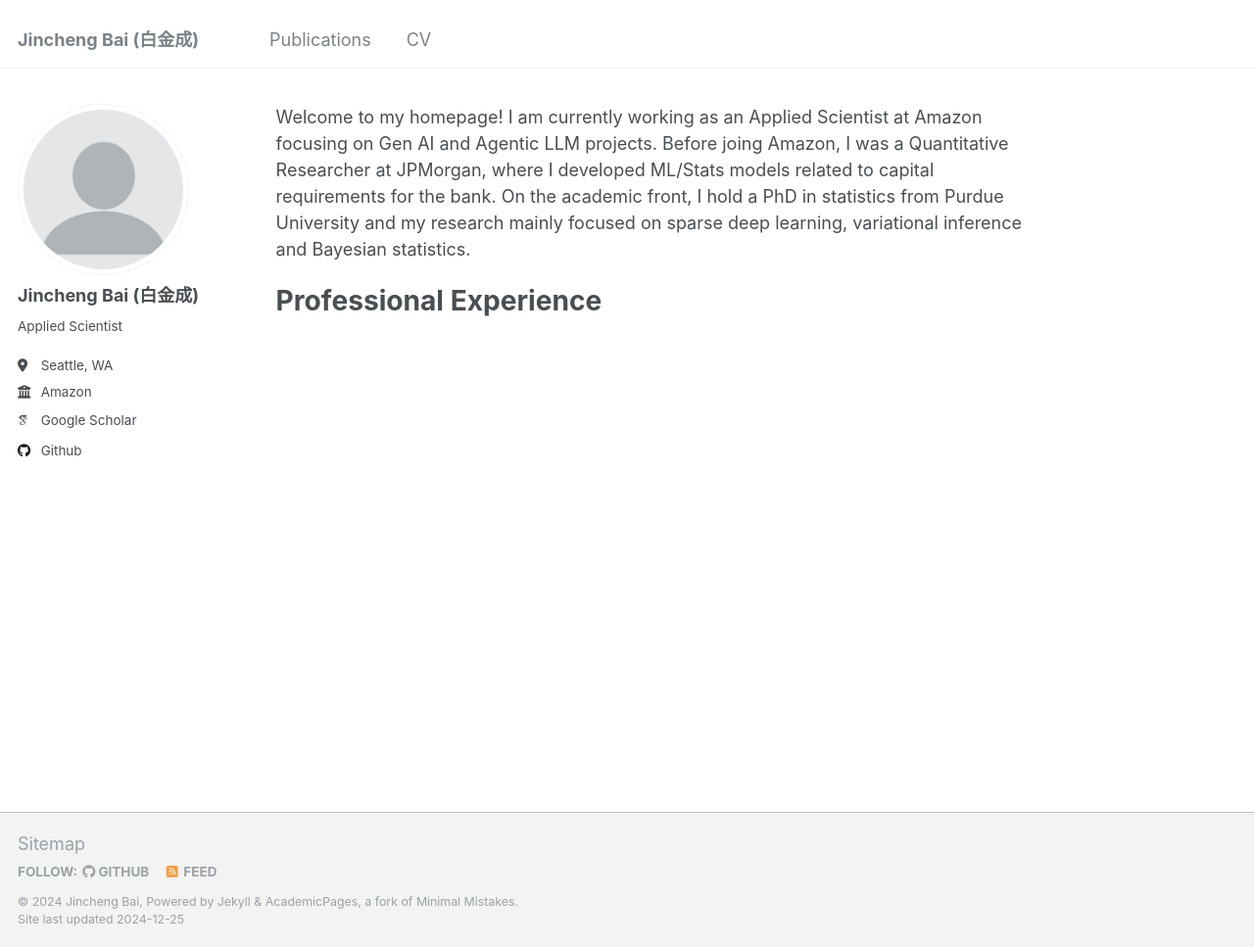
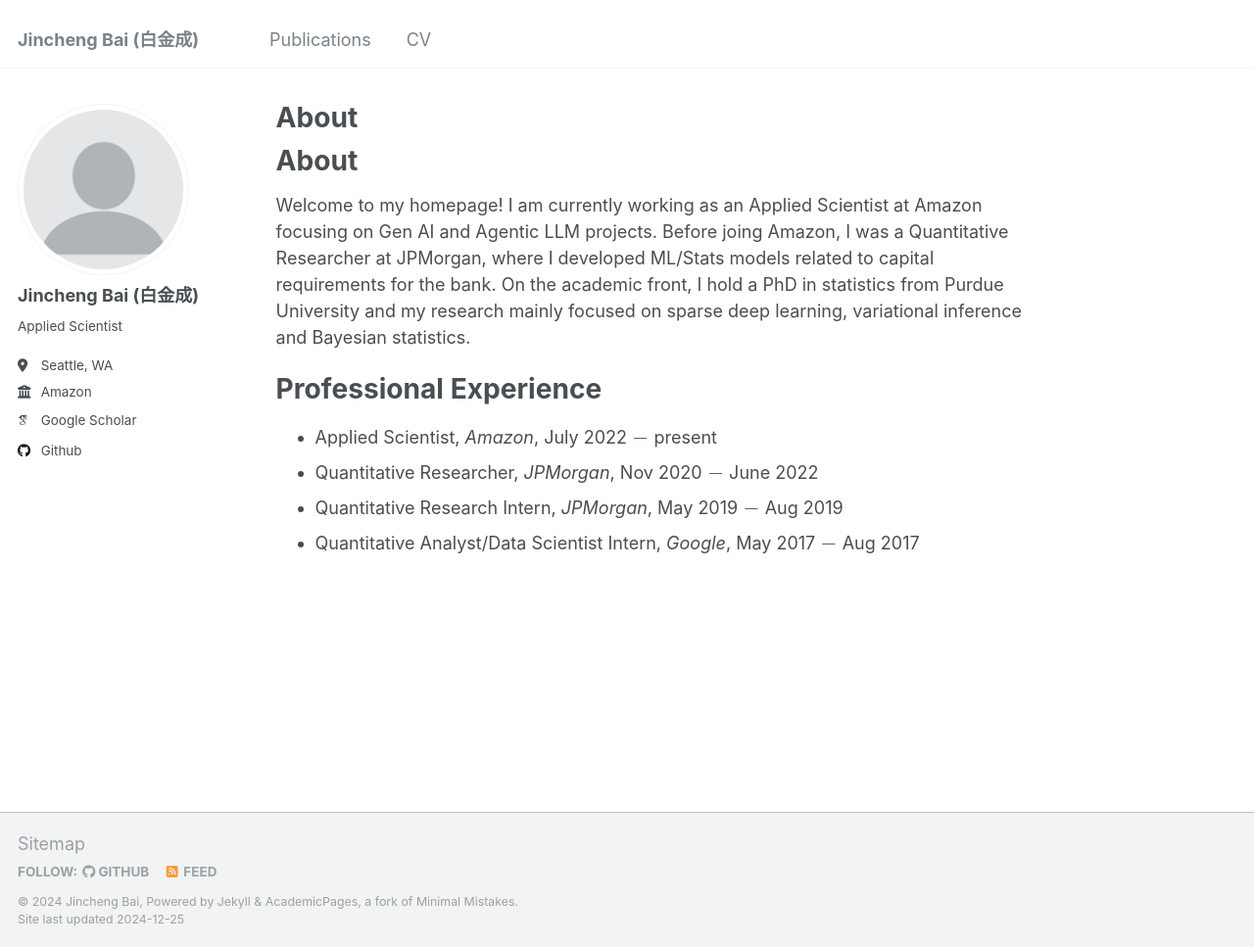
Before and after one commit to JinchengBai/JinchengBai.github.io, a Jekyll site: the page built from _pages/about.md, in a window 1280 px wide and 967 px high. Shown: the whole window at 98% size. Built offline with Jekyll 4.4.1, drawn with Linux system fonts in a browser that asks for light colours; some web fonts are replaced; our own code applies the rules of GitHub Pages for plain Markdown files.

Commit message:
Add work details

```diff
--- a/_pages/about.md
+++ b/_pages/about.md
@@ -7,11 +7,18 @@ redirect_from:
   - /about.html
 ---
 
+About
+======
 Welcome to my homepage! I am currently working as an Applied Scientist at Amazon focusing on Gen AI and Agentic LLM projects. Before joing Amazon, I was a Quantitative Researcher at JPMorgan, where I developed ML/Stats models related to capital requirements for the bank. On the academic front, I hold a PhD in statistics from Purdue University and my research mainly focused on sparse deep learning, variational inference and Bayesian statistics.
 
 
 Professional Experience
 ======
+- Applied Scientist, _Amazon_, July 2022 $$-$$ present
+- Quantitative Researcher, _JPMorgan_, Nov 2020 $$-$$ June 2022
+- Quantitative Research Intern, _JPMorgan_, May 2019 $$-$$ Aug 2019
+- Quantitative Analyst/Data Scientist Intern, _Google_, May 2017 $$-$$ Aug 2017
+
 
 <!---
 A data-driven personal website
```
